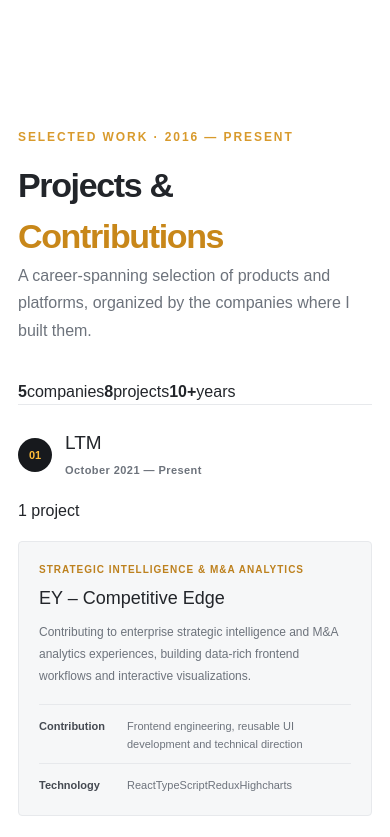
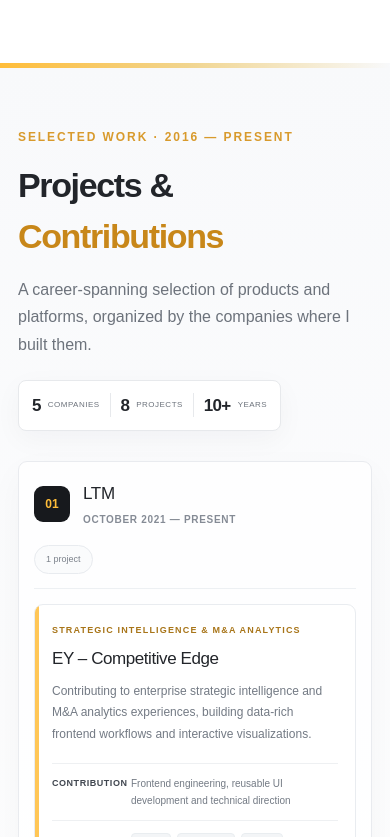
Before and after one commit to vik-rama23/Vikram-portfolio, a Next.js app: page / in a window 390 px wide. Shown: the part 2507-3344 px from the top of the page. Built offline with nearby package versions, Linux system fonts and the light colour scheme.

Commit message:
Add polished responsive project portfolio styling

```diff
--- a/app/globals.css
+++ b/app/globals.css
@@ -110,3 +110,56 @@ button,a{-webkit-tap-highlight-color:transparent}
 .project-role span,.project-stack span{color:var(--muted)}
 .project-stack{margin-top:10px}
 @media(max-width:760px){.project-company-heading{align-items:flex-start;flex-direction:column}.project-company-heading h3{font-size:19px}.project-grid{grid-template-columns:1fr;margin-left:0}.project-card{padding:20px}.project-role,.project-stack{grid-template-columns:78px 1fr}}
+
+
+/* Project portfolio — editorial timeline and focused project cards */
+.projects-section{position:relative;background:linear-gradient(180deg,#f8f9fb 0%,#fff 34%);overflow:hidden}
+.projects-section:before{content:"";position:absolute;top:0;left:0;right:0;height:5px;background:linear-gradient(90deg,var(--accent),#f1d58f 48%,transparent)}
+.projects-intro{display:flex;align-items:flex-end;justify-content:space-between;gap:32px;margin-bottom:48px}
+.projects-intro .section-heading{margin:0;max-width:660px}
+.projects-intro .section-heading>p:not(.eyebrow){margin-top:14px}
+.projects-summary{display:flex;align-items:center;gap:9px;white-space:nowrap;padding:15px 18px;border:1px solid var(--line);background:#fff;border-radius:8px;box-shadow:0 8px 28px rgba(20,28,40,.04)}
+.projects-summary strong{font-size:20px;letter-spacing:-.04em}
+.projects-summary span{font-size:10px;color:var(--muted);text-transform:uppercase;letter-spacing:.06em}
+.projects-summary i{height:24px;width:1px;background:var(--line);margin:0 7px}
+.project-company-list{display:flex;flex-direction:column;gap:34px;position:relative}
+.project-company{position:relative;border:1px solid #e9ebef;border-radius:12px;padding:25px 26px 26px;background:rgba(255,255,255,.86);box-shadow:0 12px 35px rgba(20,28,40,.035)}
+.project-company-heading{display:flex;align-items:center;justify-content:space-between;gap:18px;margin-bottom:21px;padding-bottom:18px;border-bottom:1px solid #edf0f3}
+.project-company-title{display:flex;align-items:center;gap:14px}
+.project-company-title>div{display:flex;flex-direction:column;gap:5px}
+.project-company-heading h3{font-size:19px;letter-spacing:-.02em;margin:0}
+.project-index{display:grid;place-items:center;width:42px;height:42px;background:var(--dark);color:var(--accent);font-size:12px;font-weight:800;border-radius:11px}
+.project-period{font-size:10px;color:#858b95;font-weight:600;letter-spacing:.07em;text-transform:uppercase}
+.project-count{font-size:10px;color:#7b818a;border:1px solid #e8ebef;border-radius:100px;padding:7px 11px;background:#fafbfc}
+.project-grid{display:grid;grid-template-columns:repeat(2,minmax(0,1fr));gap:14px;margin:0}
+.project-card{position:relative;overflow:hidden;border:1px solid #e9ecf0;border-radius:9px;padding:22px 22px 19px;background:#fff;display:flex;flex-direction:column;min-height:100%;transition:transform .22s ease,box-shadow .22s ease,border-color .22s ease}
+.project-card:before{content:"";position:absolute;top:0;left:0;width:4px;height:100%;background:var(--accent);opacity:.85}
+.project-card:hover{transform:translateY(-4px);border-color:#e2c37e;box-shadow:0 14px 30px rgba(25,30,38,.075)}
+.project-domain{font-size:9px;color:#a87519;font-weight:800;letter-spacing:.13em;text-transform:uppercase;margin:0 0 10px}
+.project-card h4{font-size:18px;letter-spacing:-.025em;margin:0 0 10px;line-height:1.35}
+.project-description{font-size:12px;color:#737a84;line-height:1.8;margin:0 0 18px}
+.project-role,.project-stack{display:grid;grid-template-columns:82px 1fr;gap:10px;padding-top:12px;border-top:1px solid #eef0f2;font-size:10px;line-height:1.65}
+.project-role{margin-top:auto}
+.project-role strong,.project-stack strong{color:#414750;font-size:9px;letter-spacing:.06em;text-transform:uppercase}
+.project-role span{color:#737a84}
+.project-stack{margin-top:11px;align-items:start}
+.project-tags{display:flex;flex-wrap:wrap;gap:6px}
+.project-tag{font-size:9px;line-height:1.4;color:#555d68;background:#f3f5f7;border:1px solid #e9edf0;border-radius:4px;padding:4px 7px}
+@media(max-width:760px){
+  .projects-intro{display:block;margin-bottom:30px}
+  .projects-summary{width:max-content;max-width:100%;margin-top:22px;padding:12px 13px;gap:7px}
+  .projects-summary strong{font-size:17px}
+  .projects-summary span{font-size:8px}
+  .projects-summary i{margin:0 3px}
+  .project-company-list{gap:20px}
+  .project-company{padding:19px 15px;border-radius:9px}
+  .project-company-heading{align-items:flex-start;margin-bottom:15px;padding-bottom:14px}
+  .project-company-heading h3{font-size:17px}
+  .project-index{width:36px;height:36px;border-radius:9px}
+  .project-count{font-size:9px}
+  .project-grid{grid-template-columns:1fr}
+  .project-card{padding:19px 17px 17px}
+  .project-card h4{font-size:17px}
+  .project-role,.project-stack{grid-template-columns:72px 1fr;gap:7px}
+}
+@media(prefers-reduced-motion:reduce){.project-card{transition:none}.project-card:hover{transform:none}}
```
